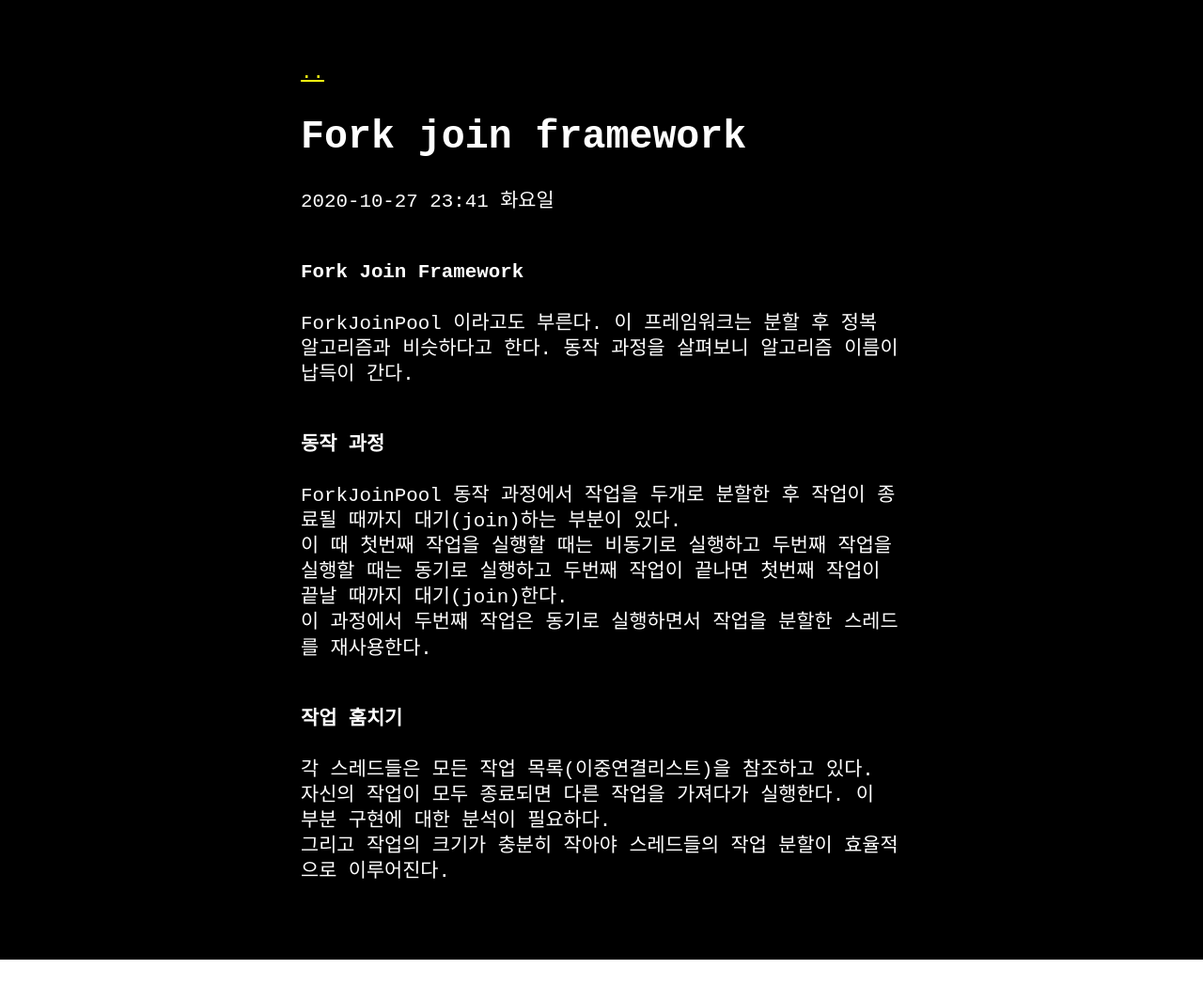
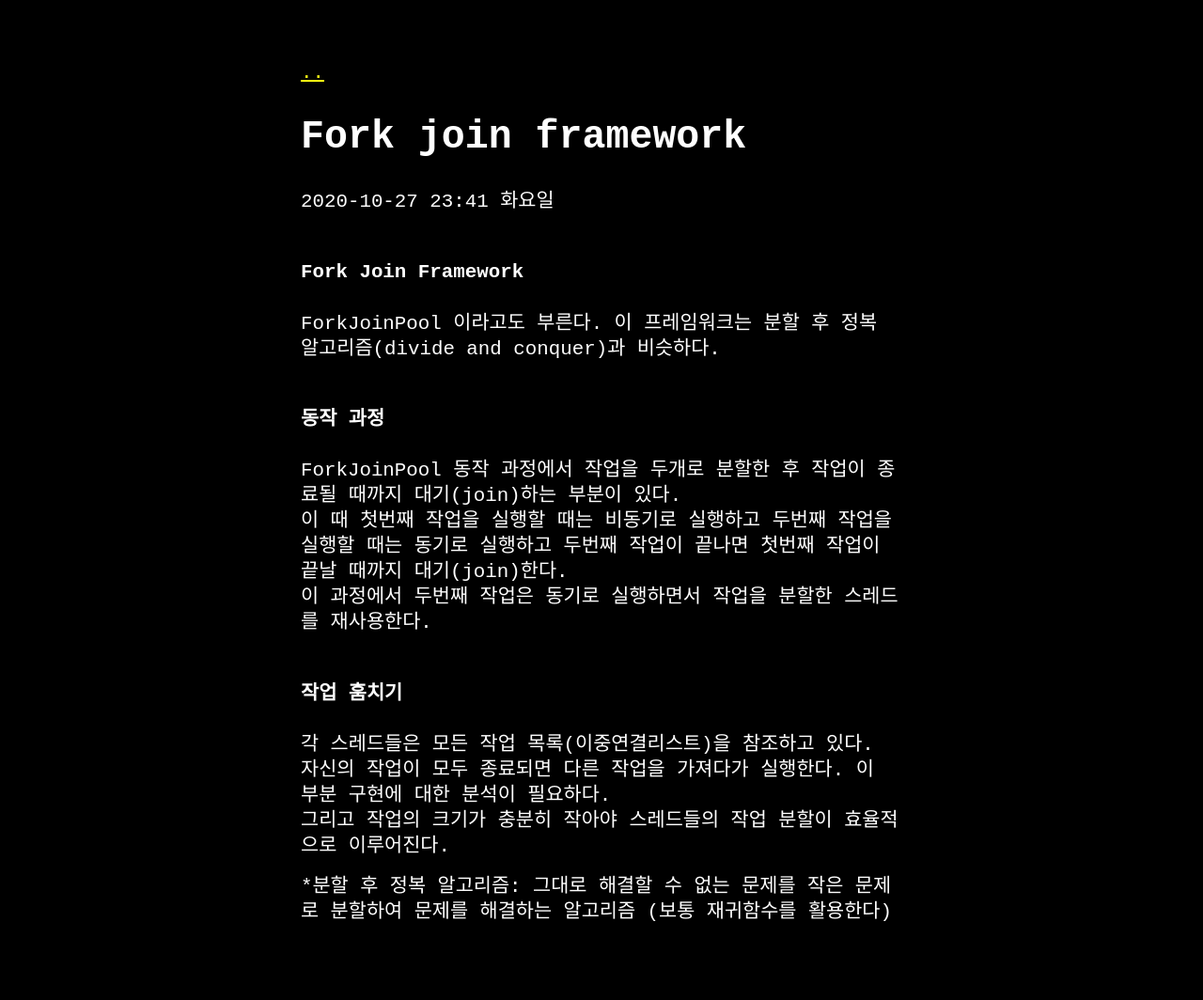
Before and after one commit to Yungdi/Yungdi.github.io, a Jekyll site: the page built from _posts/2020-10-27-Fork Join Framework.md, in a window 1280 px wide. Shown: the whole page at 94% size. Built offline with Jekyll 4.4.1, drawn with Linux system fonts in a browser that asks for light colours; our own code applies the rules of GitHub Pages for plain Markdown files; before the commit the page ends 1021 px from its top, so only the background shows below that.

Commit message:
Update 2020-10-27-Fork Join Framework.md

```diff
--- a/_posts/2020-10-27-Fork Join Framework.md
+++ b/_posts/2020-10-27-Fork Join Framework.md
@@ -1,6 +1,6 @@
 2020-10-27 23:41 화요일
 #### Fork Join Framework
-ForkJoinPool 이라고도 부른다. 이 프레임워크는 분할 후 정복 알고리즘과 비슷하다고 한다. 동작 과정을 살펴보니 알고리즘 이름이 납득이 간다.
+ForkJoinPool 이라고도 부른다. 이 프레임워크는 분할 후 정복 알고리즘(divide and conquer)과 비슷하다.
 #### 동작 과정
 ForkJoinPool 동작 과정에서 작업을 두개로 분할한 후 작업이 종료될 때까지 대기(join)하는 부분이 있다.
 이 때 첫번째 작업을 실행할 때는 비동기로 실행하고 두번째 작업을 실행할 때는 동기로 실행하고 두번째 작업이 끝나면 첫번째 작업이 끝날 때까지 대기(join)한다.
@@ -9,3 +9,5 @@ ForkJoinPool 동작 과정에서 작업을 두개로 분할한 후 작업이 종
 각 스레드들은 모든 작업 목록(이중연결리스트)을 참조하고 있다.
 자신의 작업이 모두 종료되면 다른 작업을 가져다가 실행한다. 이 부분 구현에 대한 분석이 필요하다.
 그리고 작업의 크기가 충분히 작아야 스레드들의 작업 분할이 효율적으로 이루어진다.
+
+*분할 후 정복 알고리즘: 그대로 해결할 수 없는 문제를 작은 문제로 분할하여 문제를 해결하는 알고리즘 (보통 재귀함수를 활용한다)
```
